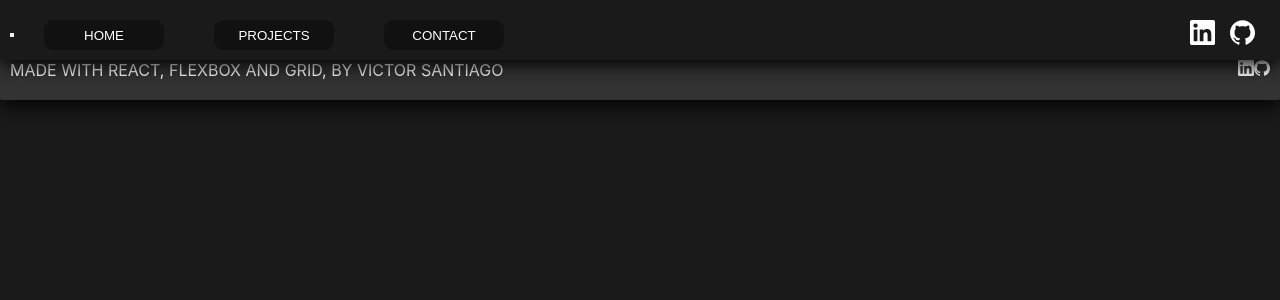
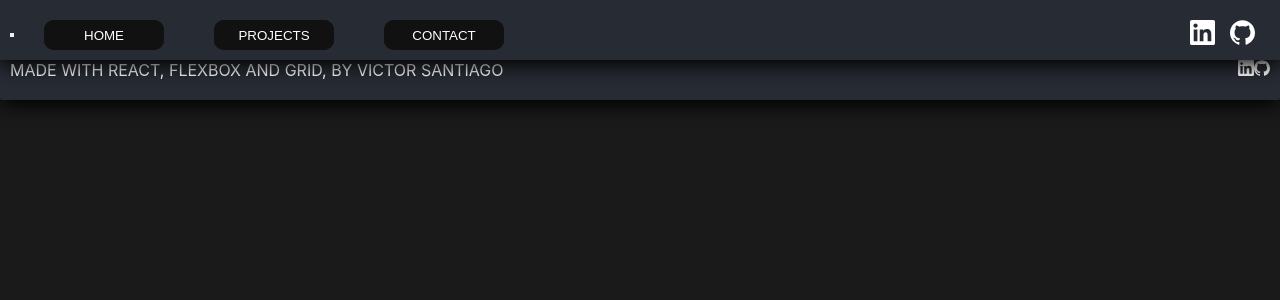
Before and after one commit to visantiago99/Portfolio-grid-flex, a React (Create React App) app: page /contact in a window 1280 px wide. Shown: the top 300 px of the page. Built offline with nearby package versions, Linux system fonts and the light colour scheme.

Commit message:
Header color update

```diff
--- a/src/App.css
+++ b/src/App.css
@@ -14,7 +14,7 @@ body {
 .header {
   display: flex;
   justify-content: space-between;
-  background-color: #1a1a1a;
+  background-color: #272b33;
   width: 100%;
   height: 60px;
   padding: 10px;
@@ -145,7 +145,7 @@ body {
   padding: 10px;
   width: 100%;
   height: 60px;
-  background-color: #333;
+  background-color: #272b33;
   border-radius: 2px;
   box-shadow: 0px 5px 20px #000;
   align-items: center;
```
